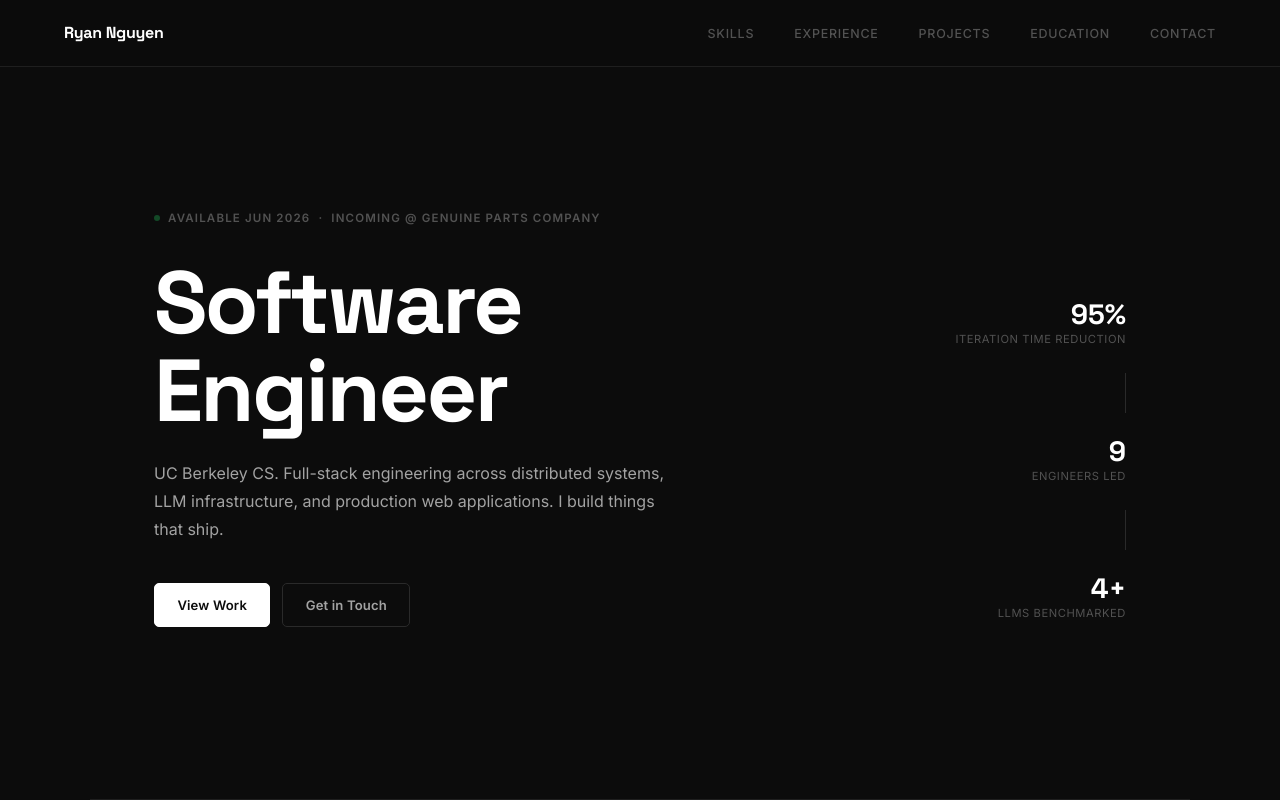
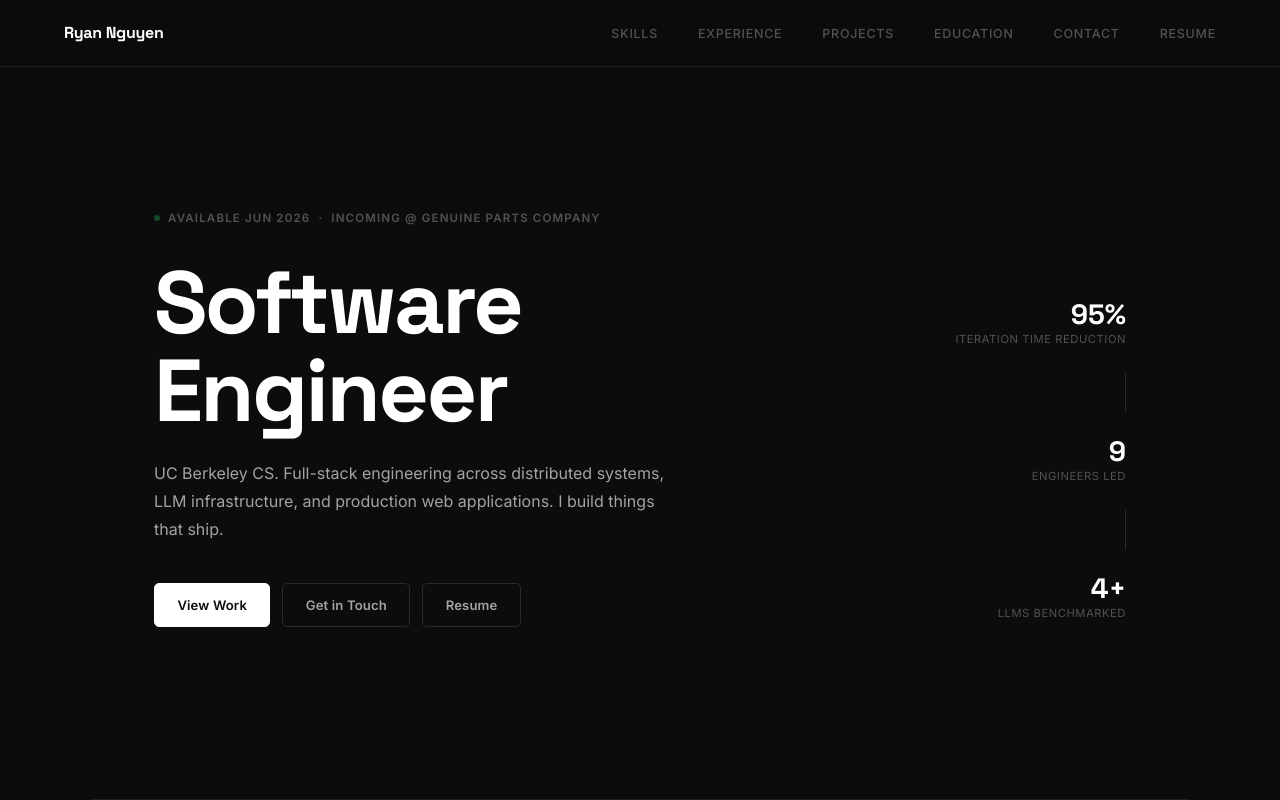
Before and after one commit to RyanTN8/portfolio, a React (Vite) app: page / in a window 1280 px wide. Shown: the top 800 px of the page. Built offline with nearby package versions, Linux system fonts and the light colour scheme.

Commit message:
added resume

```diff
--- a/src/components/Hero.tsx
+++ b/src/components/Hero.tsx
@@ -29,6 +29,9 @@ export default function Hero() {
             <a href="#contact" className="btn btn-outline">
               Get in Touch
             </a>
+            <a href="/resume.pdf" target="_blank" rel="noopener noreferrer" className="btn btn-outline">
+              Resume
+            </a>
           </div>
         </div>
 
--- a/src/components/Nav.tsx
+++ b/src/components/Nav.tsx
@@ -1,6 +1,6 @@
 import { useEffect, useState } from 'react'
 
-const links = ['skills', 'experience', 'projects', 'education', 'contact']
+const sectionLinks = ['skills', 'experience', 'projects', 'education', 'contact']
 
 export default function Nav() {
   const [active, setActive] = useState('')
@@ -22,7 +22,7 @@ export default function Nav() {
     <nav>
       <div className="nav-logo">Ryan Nguyen</div>
       <ul className="nav-links">
-        {links.map((id) => (
+        {sectionLinks.map((id) => (
           <li key={id}>
             <a
               href={`#${id}`}
@@ -32,6 +32,11 @@ export default function Nav() {
             </a>
           </li>
         ))}
+        <li>
+          <a href="/resume.pdf" target="_blank" rel="noopener noreferrer">
+            Resume
+          </a>
+        </li>
       </ul>
     </nav>
   )
```
Also changed, not shown: 2 other files (tests, documents, lock files or other folders).
